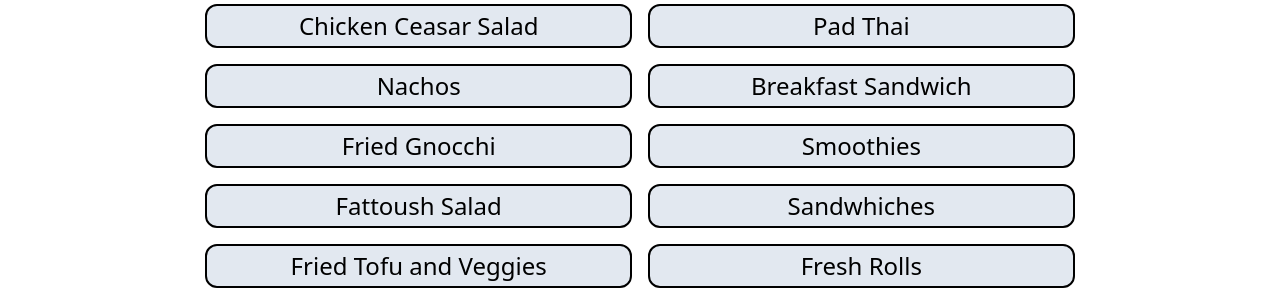
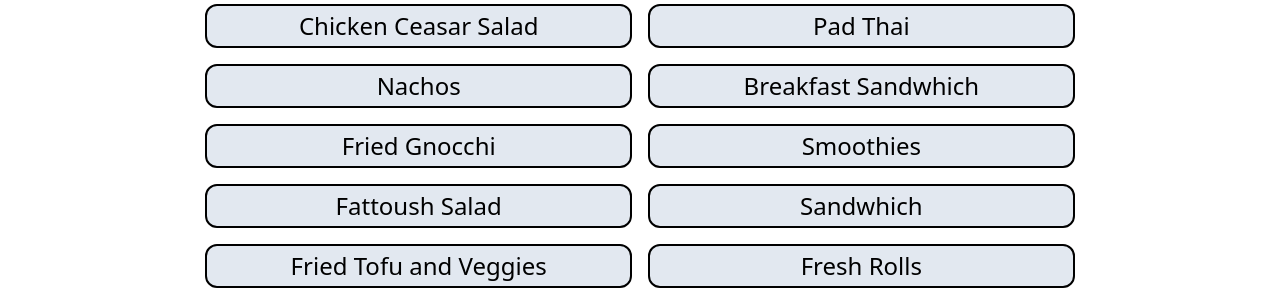
Before and after one commit to erinlynagh/shopping-list-generator, a Next.js app: page / in a window 1280 px wide. Shown: the part 200-490 px from the top of the page. Built offline with nearby package versions, Linux system fonts and the light colour scheme.

Commit message:
fixing names

```diff
--- a/pages/index.js
+++ b/pages/index.js
@@ -92,7 +92,7 @@ const recipes = [
     ],
   },
   {
-    name: "Breakfast Sandwich",
+    name: "Breakfast Sandwhich",
     ingredients: ["Buns", "Egg", "Cheese", "Hashbrown", "Sausage"],
   },
   {
@@ -118,7 +118,7 @@ const recipes = [
     ],
   },
   {
-    name: "Sandwhiches",
+    name: "Sandwhich",
     ingredients: ["Buns", "Meat", "Cheese", "Lettuce", "Mayo"],
   },
   { name: "Fried Tofu and Veggies", ingredients: ["Tofu", "Veggies"] },
```
